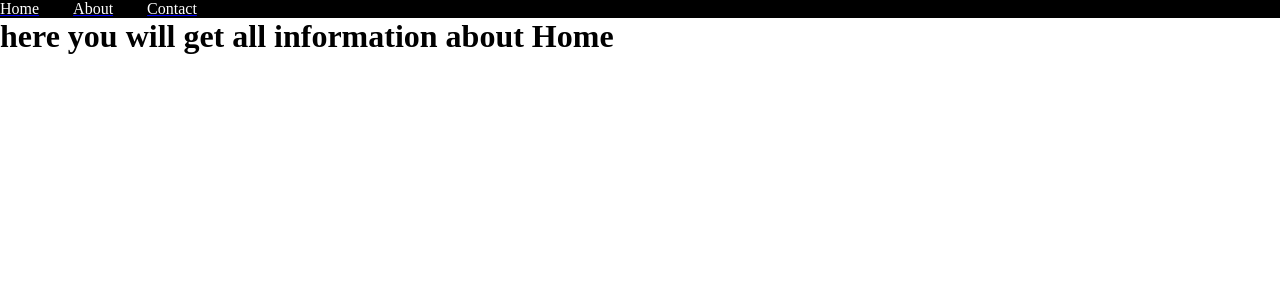
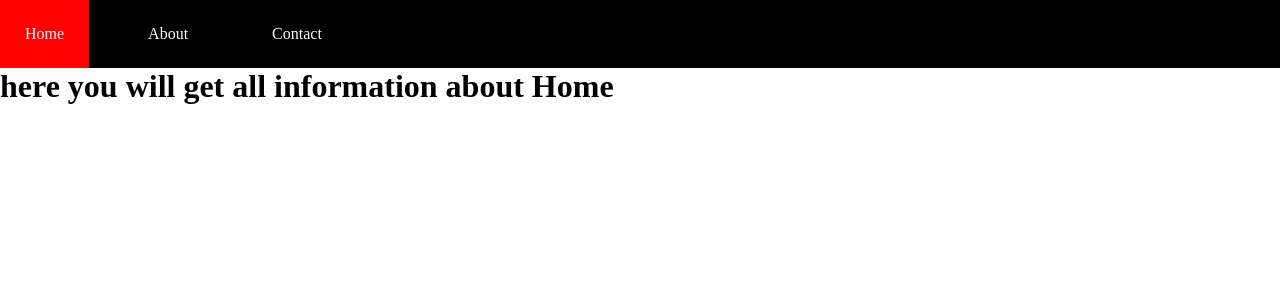
Before and after one commit to Mr-Pranay-git/React-navbar, a React (Vite) app: page / in a window 1280 px wide. Shown: the top 300 px of the page. Built offline with nearby package versions, Linux system fonts and the light colour scheme.

Commit message:
completed the navbar

```diff
--- a/src/components/Navbar.jsx
+++ b/src/components/Navbar.jsx
@@ -1,13 +1,13 @@
 import React from 'react'
-import { Link } from 'react-router-dom'
+import { Link, NavLink } from 'react-router-dom'
 
 const Navbar = () => {
     return (
         <div className='nav-top'>
             <nav>
-                <Link to="/"><li>Home</li></Link>
-                <Link to="/about"><li>About</li></Link>
-                <Link to="/contact"><li>Contact</li></Link>
+                <NavLink className={(e)=>{return e.isActive ? 'red': ''}} to="/">Home</NavLink>
+                <NavLink className={(e)=>{return e.isActive ? 'red': ''}} to="/about">About</NavLink>
+                <NavLink className={(e)=>{return e.isActive ? 'red': ''}} to="/contact">Contact</NavLink>
             </nav>
         </div>
     )
--- a/src/index.css
+++ b/src/index.css
@@ -42,11 +42,13 @@ nav{
   gap: 34px;
   background-color: black;
 }
+a {
+  text-decoration: none;
+  color: white;
+  padding: 25px;
+}
 
-li{
-  list-style: none;
+.red{
+  background-color: red;
   color: white;
 }
-nav li{
-
-}
```
